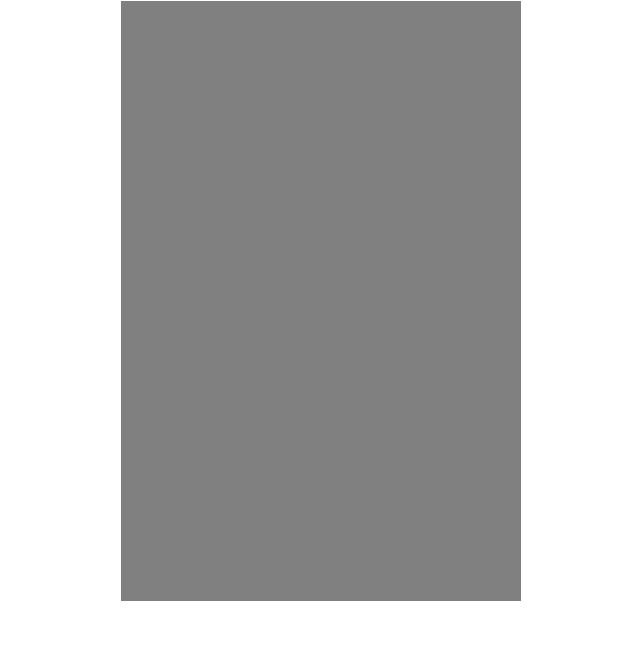
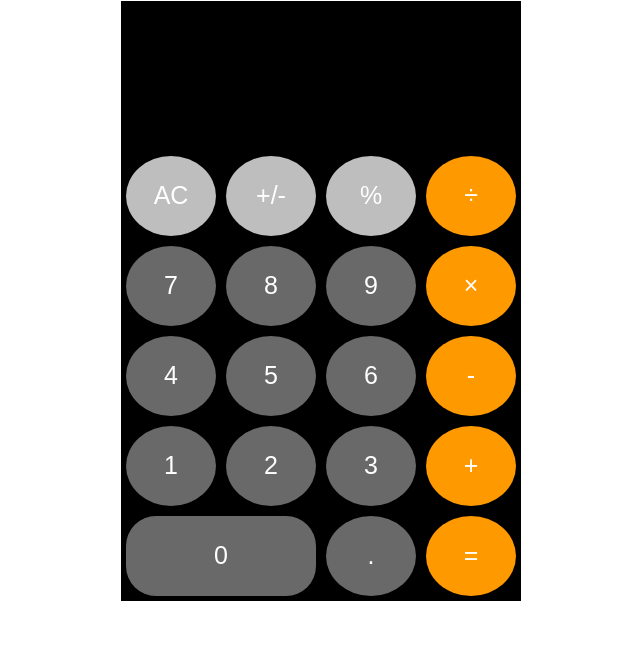
Before and after one commit to AbdallaAlhag/Calculator, a plain HTML site: page index.html in a window 1280 px wide. Shown: the part 87-738 px from the top of the page, without its empty margins (319-959 px from the left). Drawn offline with Linux system fonts and the light colour scheme.

Commit message:
buttons initial design

```diff
--- a/index.html
+++ b/index.html
@@ -14,7 +14,29 @@
                 <h1 id="header">Calculator</h1>
             </header>
             <main>
-                <div class="calc-grid"></div>
+                <div class="calc-grid">
+                    <div id="button-grid">
+                        <button id= "clear" class="btn button-lightGrey">AC</button>
+                        <button id= "negate" class="btn button-lightGrey">+/-</button>
+                        <button id= "modular" class="btn button-lightGrey">%</button>
+                        <button id= "division" class="btn button-yellow">÷</button>
+                        <button id= "seven" class="btn button-darkGrey">7</button>
+                        <button id= "eight" class="btn button-darkGrey">8</button>
+                        <button id= "nine" class="btn button-darkGrey">9</button>
+                        <button id= "multiplication" class="btn button-yellow">×</button>
+                        <button id= "four" class="btn button-darkGrey">4</button>
+                        <button id= "five" class="btn button-darkGrey">5</button>
+                        <button id= "six" class="btn button-darkGrey">6</button>
+                        <button id= "subtraction" class="btn button-yellow">-</button>
+                        <button id= "one" class="btn button-darkGrey">1</button>
+                        <button id= "two" class="btn button-darkGrey">2</button>
+                        <button id= "three" class="btn button-darkGrey">3</button>
+                        <button id= "addition" class="btn button-yellow">+</button>
+                        <button id= "zero" class="btn button-darkGrey">0</button>
+                        <button id= "decimal" class="btn button-darkGrey">.</button>
+                        <button id= "equal" class="btn button-yellow">=</button>
+                    </div>
+                </div>
             </main>
         </div>
 
--- a/style.css
+++ b/style.css
@@ -40,6 +40,48 @@ body {
     margin: 0 auto;
     width: 400px;
     height: 600px;
-    background-color: grey;
+    background-color: black;
+    border: silver;
+}
 
+#button-grid{
+    display: flex;
+    flex-wrap: wrap;
+    width: 400px;
+    height: 300px;
 }
+
+.btn {
+    display: inline-block;
+    text-align: center;
+    margin: 5px;
+    background-color: #696969;
+    color: white;
+    border: none;
+    border-radius: 50%;
+    font-size: 25px;
+    cursor: pointer;
+    width: 90px;
+    height: 80px;
+}
+
+.btn:hover {
+    background-color: #45a049;
+}
+
+.btn:active {
+    background-color: #3e8e41;
+}
+
+.btn.button-lightGrey {
+    background-color: #BEBEBE	;
+}
+
+.btn.button-yellow{
+    background-color: #FF9900;
+}
+
+#zero {
+    width: 190px;
+    border-radius: 30px;
+}
```
